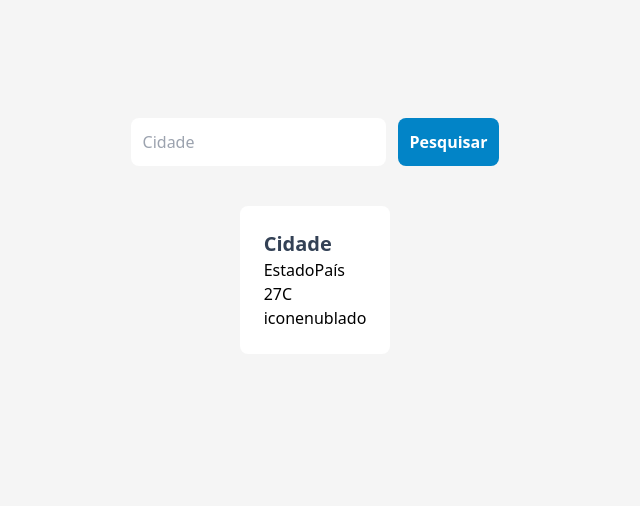
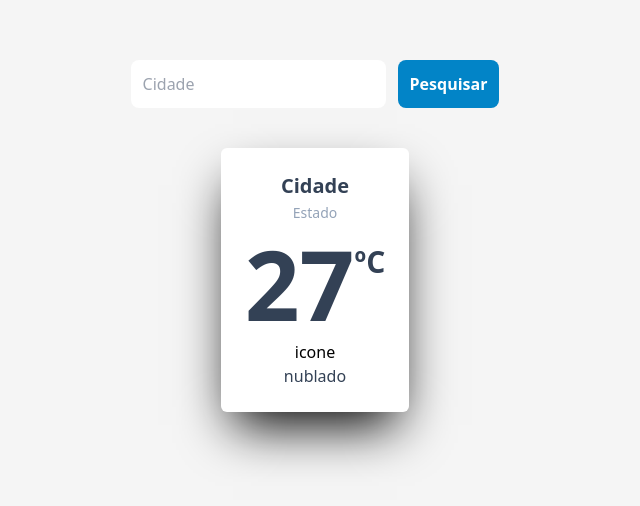
Before and after one commit to cesinhalius/weather_app, a React (Create React App) app: page / in a window 1280 px wide. Shown: the part 164-670 px from the top of the page, without its empty margins (325-965 px from the left). Built offline with nearby package versions, Linux system fonts and the light colour scheme.

Commit message:
Adicionando estilo ao card

```diff
--- a/src/components/Card.jsx
+++ b/src/components/Card.jsx
@@ -6,21 +6,20 @@ import React from 'react';
 
 function Card() {
   return (
-    <div className="bg-white p-6 mt-10 rounded-lg">
-      <div>
+    <div className="bg-white p-6 mt-10 rounded-md border-1 border-slate-50 shadow-2xl shadow-black">
+      <div className="text-center">
         <span className="block text-xl font-bold text-slate-700">Cidade</span>
-        <span>Estado</span>
-        <span>País</span>
+        <span className="text-slate-400 text-sm font-medium">Estado</span>
       </div>
 
-      <div>
-        <span>27</span>
-        <span>C</span>
+      <div className="font-bold text-slate-700 flex mt-3 mb-2">
+        <span className="text-8xl">27</span>
+        <span className="text-3xl mt-2">ºC</span>
       </div>
 
-      <div>
-        <span>icone</span>
-        <span>nublado</span>
+      <div className="text-center">
+        <span className="block">icone</span>
+        <span className="text-slate-700 font-medium">nublado</span>
       </div>
     </div>
   );
```
